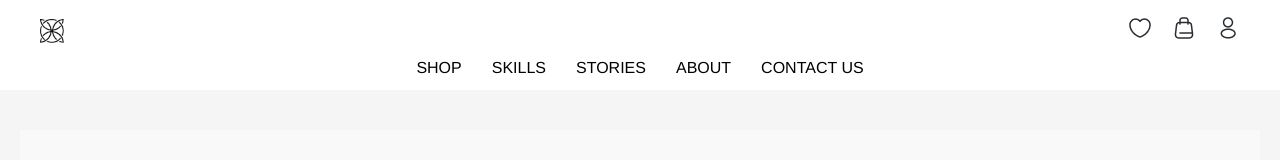
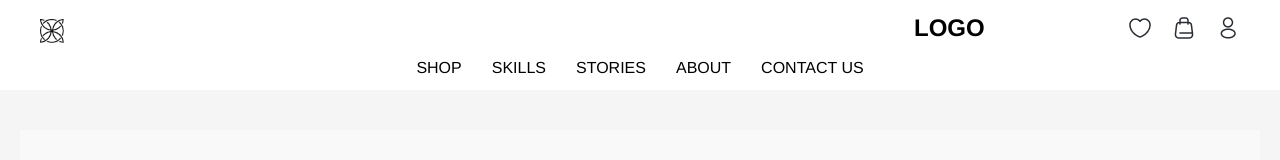
Before and after one commit to Vivek-Shete/Appscriptask-VivekShete, a Next.js app: page / in a window 1280 px wide. Shown: the top 160 px of the page. Built offline with nearby package versions, Linux system fonts and the light colour scheme.

Commit message:
Update Navbar.module.css

```diff
--- a/styles/Navbar.module.css
+++ b/styles/Navbar.module.css
@@ -26,12 +26,12 @@
 
   /* Centered text logo */
   .textLogo {
-    text-align: center;
-    align-items: center;
+/*     text-align: center;
+    align-items: center; */
     font-family: 'Helvetica Neue', sans-serif;
     font-size: 24px;
     font-weight: bold;
-    color: white;
+    color: black;
     margin-left: 850px;
   }
 
```
